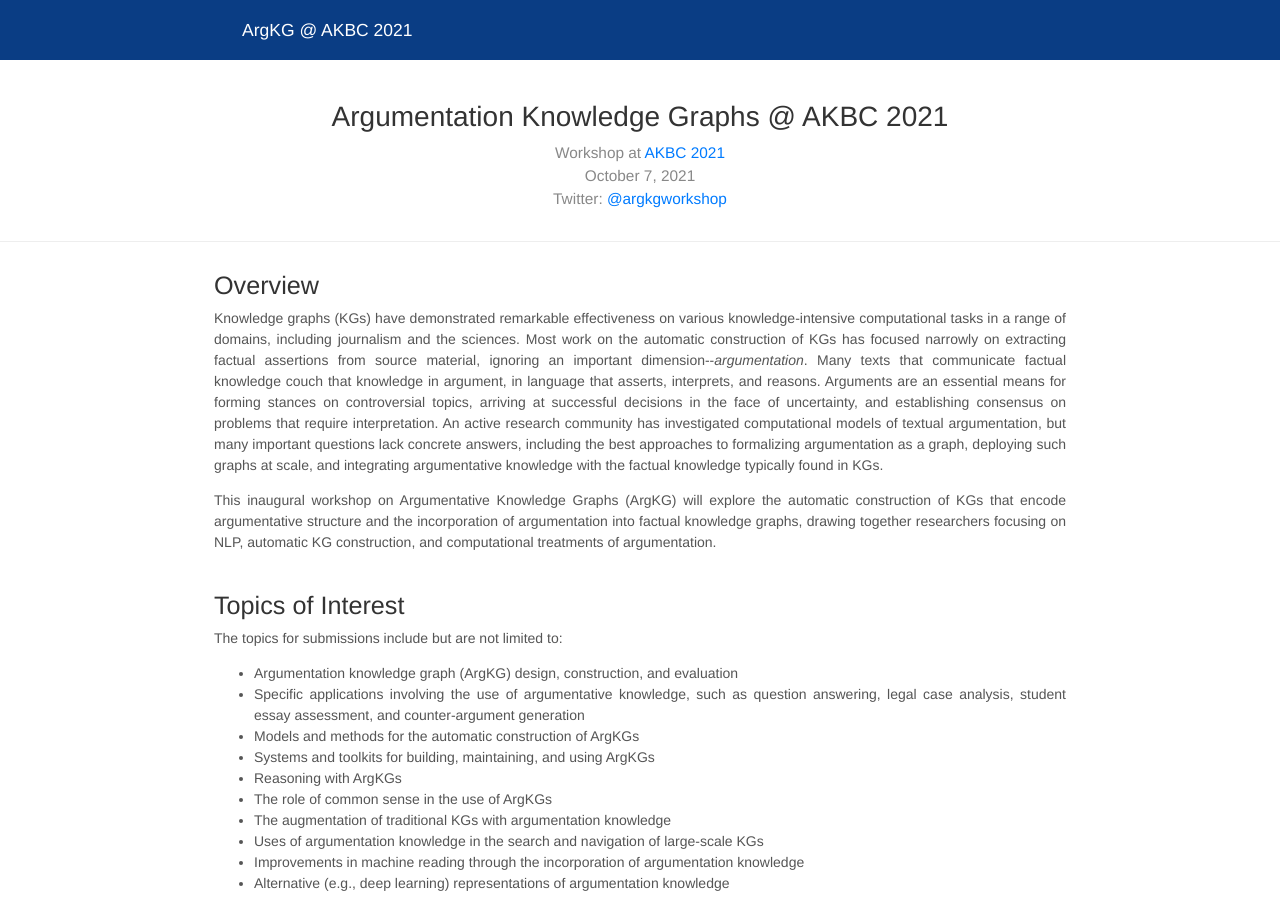
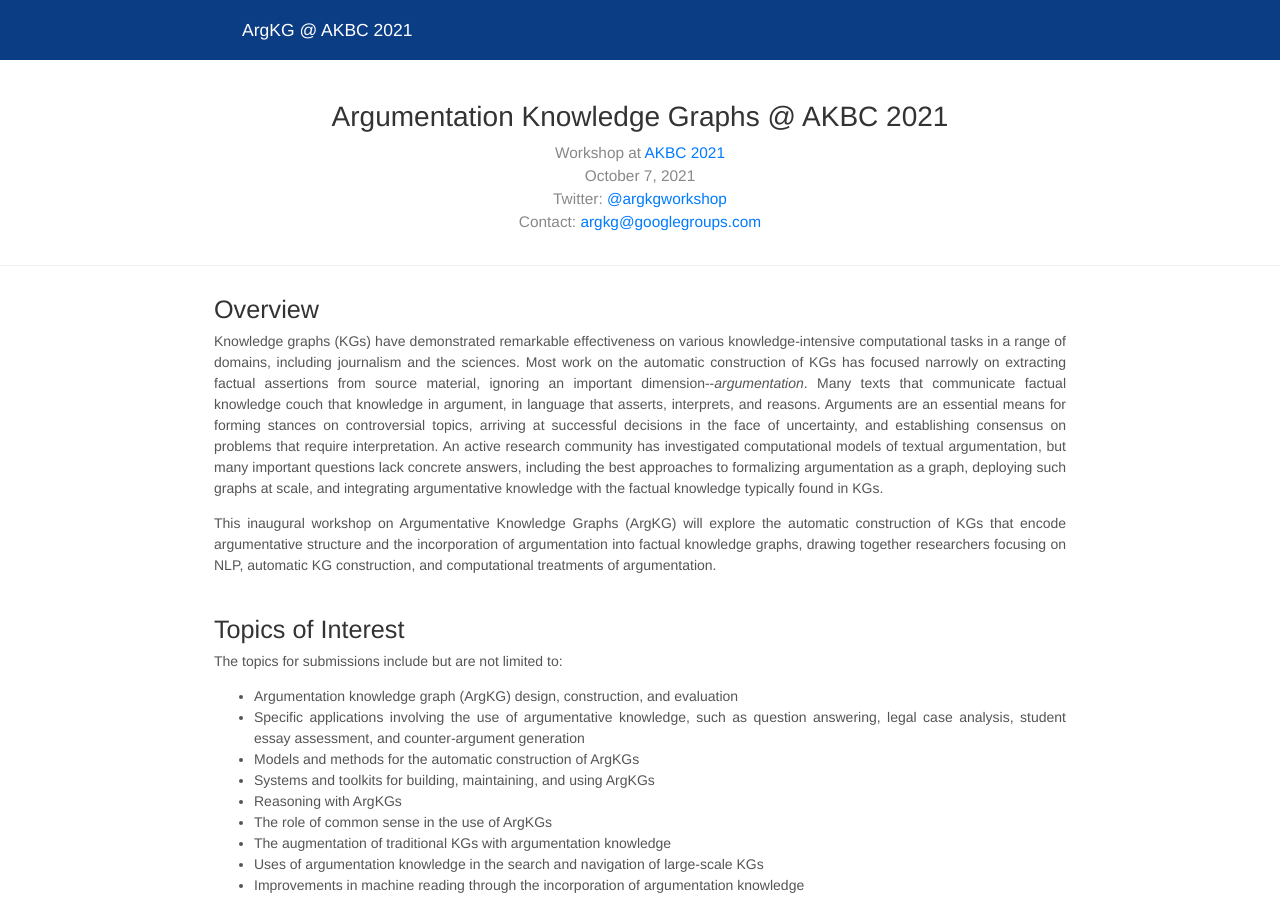
Before and after one commit to ArgKG/2021, a Jekyll site: the page built from index.md, in a window 1280 px wide and 900 px high. Built offline with Jekyll 4.4.1, drawn with Linux system fonts in a browser that asks for light colours; nearby versions of some CDN libraries.

Commit message:
Update main.html

```diff
--- a/_layouts/main.html
+++ b/_layouts/main.html
@@ -61,7 +61,8 @@
         <p class="lead blog-description">
             Workshop at <a href="https://www.akbc.ws/2021/">AKBC 2021</a><br/>
             October 7, 2021<br/>
-            Twitter: <a href="https://twitter.com/argkgworkshop">@argkgworkshop</a>
+            Twitter: <a href="https://twitter.com/argkgworkshop">@argkgworkshop</a> <br/>
+            Contact: <a href="mailto:argkg@googlegroups.com">argkg@googlegroups.com</a>
         </p>
     </div>
 </div>
```
